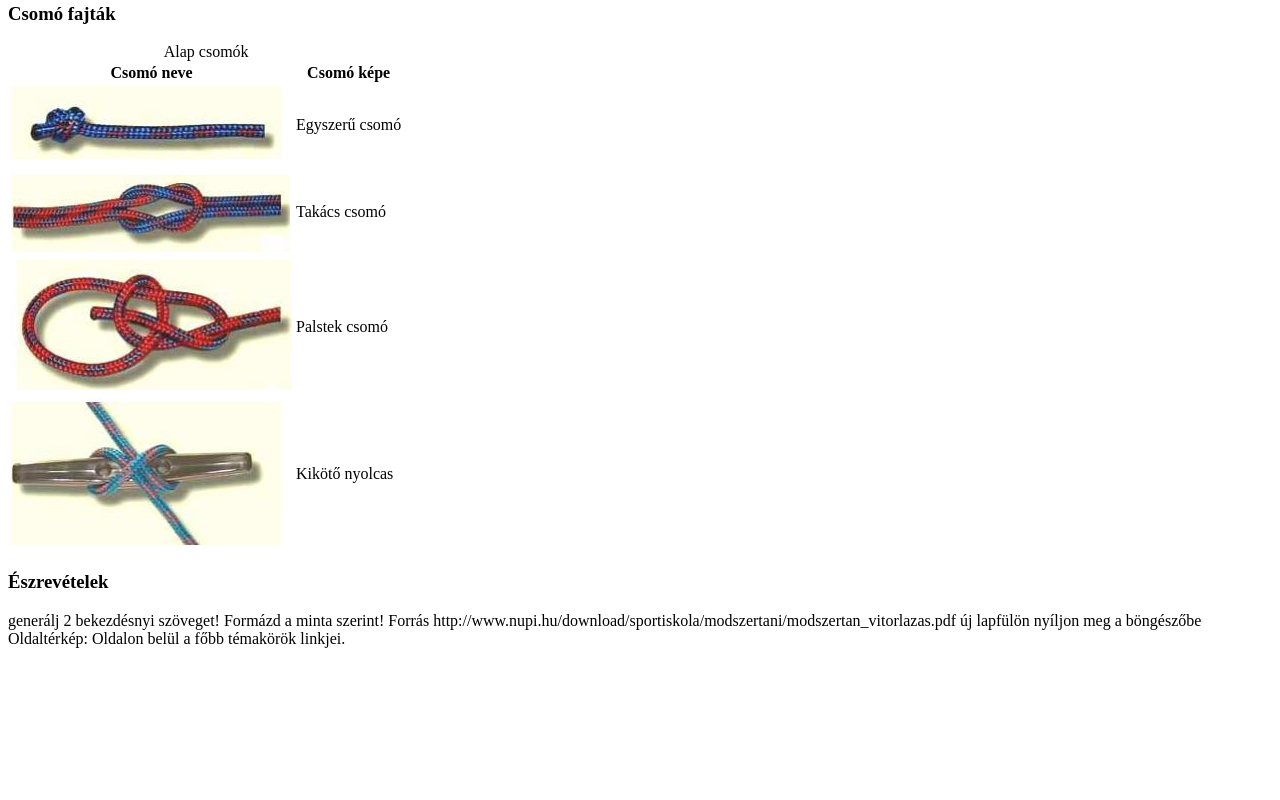
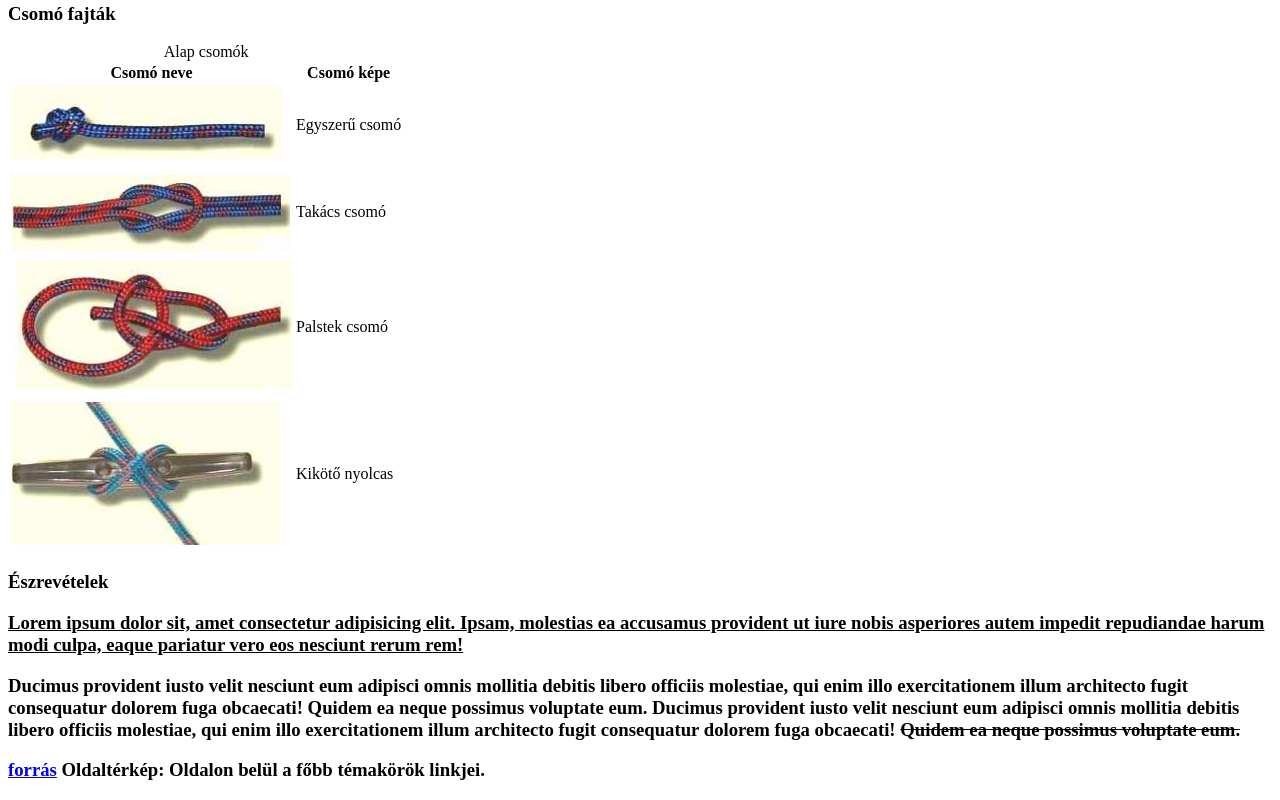
Before and after one commit to Dani1115/oraimunka0913, a plain HTML site: page 0906/vitorlás-20210914/index2.html in a window 1280 px wide. Shown: the part 959-1759 px from the top of the page. Before the commit the page ends 1615 px from the top, so only its background shows below. Drawn offline with Linux system fonts and the light colour scheme.

Commit message:
forrásig kész

```diff
--- a/0906/vitorlás-20210914/index2.html
+++ b/0906/vitorlás-20210914/index2.html
@@ -64,12 +64,15 @@
     </tr>
 </table>
 
-<h3>Észrevételek</h3>
+<h3>Észrevételek<h3>
 
-generálj 2 bekezdésnyi szöveget! Formázd a minta szerint!
+<ins>
+    <p>Lorem ipsum dolor sit, amet consectetur adipisicing elit. Ipsam, molestias ea accusamus provident ut iure nobis asperiores autem impedit repudiandae harum modi culpa, eaque pariatur vero eos nesciunt rerum rem!</p>
+</ins>
+<p>Ducimus provident iusto velit nesciunt eum adipisci omnis mollitia debitis libero officiis molestiae, qui enim illo exercitationem illum architecto fugit consequatur dolorem fuga obcaecati! Quidem ea neque possimus voluptate eum.
+<b>Ducimus provident</b> iusto velit nesciunt eum adipisci omnis mollitia debitis libero officiis molestiae, qui enim illo exercitationem illum architecto fugit consequatur dolorem fuga obcaecati! <del>Quidem ea neque possimus voluptate eum.</del></p>
 
-
-Forrás http://www.nupi.hu/download/sportiskola/modszertani/modszertan_vitorlazas.pdf új lapfülön nyíljon meg a böngészőbe
+<a href="http://www.nupi.hu/download/sportiskola/modszertani/modszertan_vitorlazas.pdf">forrás</a>
 
 Oldaltérkép: Oldalon belül a főbb témakörök linkjei.
 
```
